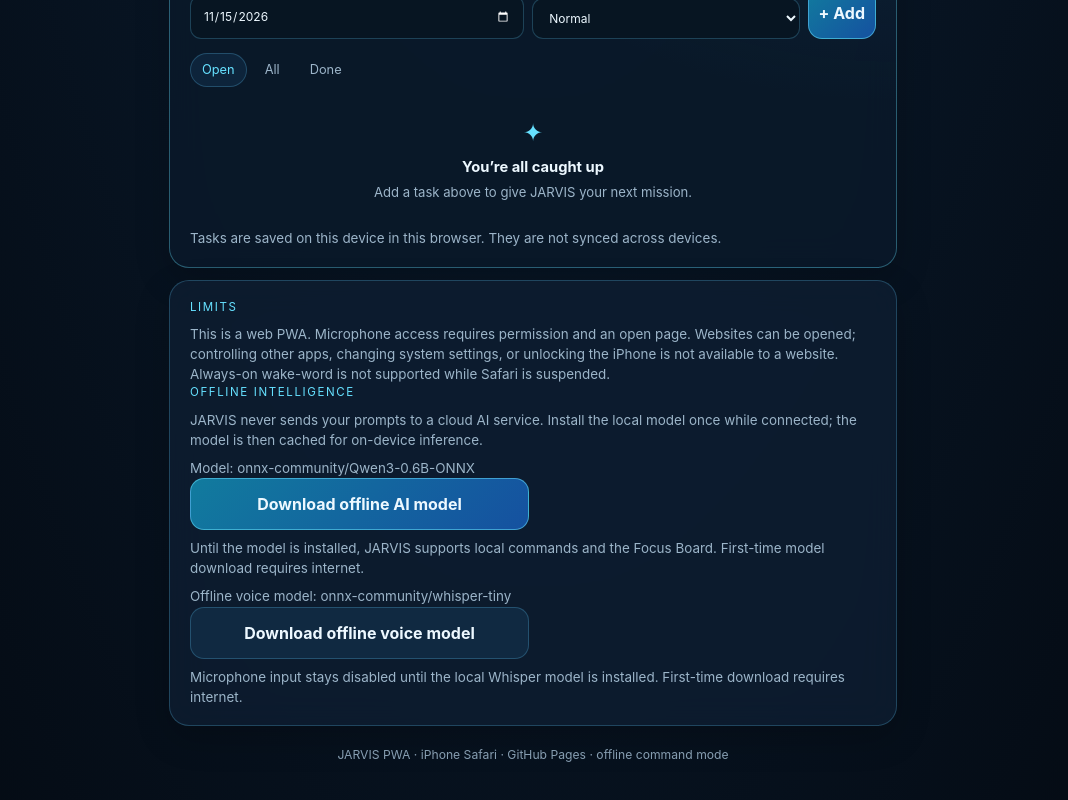
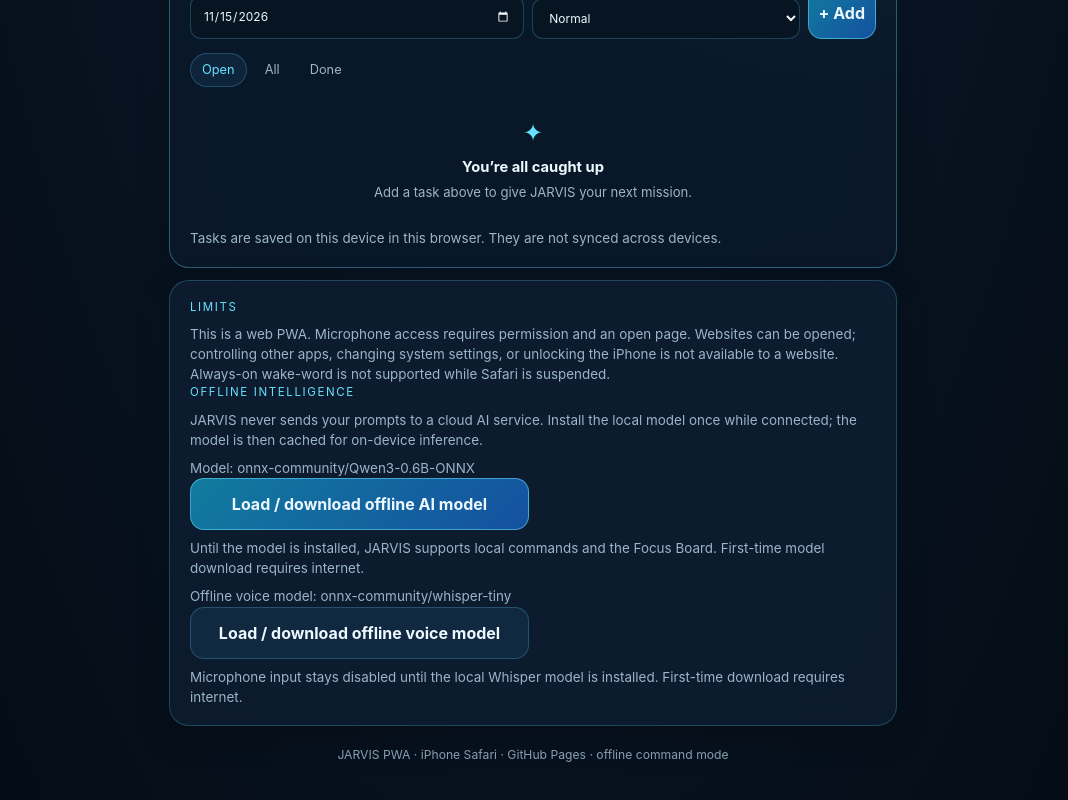
Before and after one commit to yalangisexter-ux/jarvis-ai-assistant, a React (Vite) app: page / in a window 1280 px wide. Shown: the part 1330-2130 px from the top of the page, without its empty margins (107-1175 px from the left). Built offline with nearby package versions, Linux system fonts and the light colour scheme.

Commit message:
Make offline model controls load cached models after app restart

```diff
--- a/src/App.tsx
+++ b/src/App.tsx
@@ -417,7 +417,7 @@ export default function App() {
                   }
                 }}
               >
-                {modelReady ? 'Local AI installed' : modelBusy ? 'Installing…' : 'Download offline AI model'}
+                {modelReady ? 'Local AI installed' : modelBusy ? 'Installing…' : 'Load / download offline AI model'}
               </button>
             </div>
             {modelProgress && <p className="small" role="status">{modelProgress}</p>}
@@ -427,7 +427,7 @@ export default function App() {
                 ? 'On-device language model is loaded. Conversation inference runs locally.'
                 : 'Until the model is installed, JARVIS supports local commands and the Focus Board. First-time model download requires internet.'}
             </p>
-            <divider className="offline-divider" />
+            <div className="offline-divider" />
             <p className="small">Offline voice model: {OFFLINE_SPEECH_MODEL_ID}</p>
             <div className="controls">
               <button
@@ -454,7 +454,7 @@ export default function App() {
                   }
                 }}
               >
-                {voiceModelReady ? 'Offline voice installed' : voiceModelBusy ? 'Installing voice…' : 'Download offline voice model'}
+                {voiceModelReady ? 'Offline voice installed' : voiceModelBusy ? 'Installing voice…' : 'Load / download offline voice model'}
               </button>
             </div>
             {voiceModelProgress && <p className="small" role="status">{voiceModelProgress}</p>}
```
